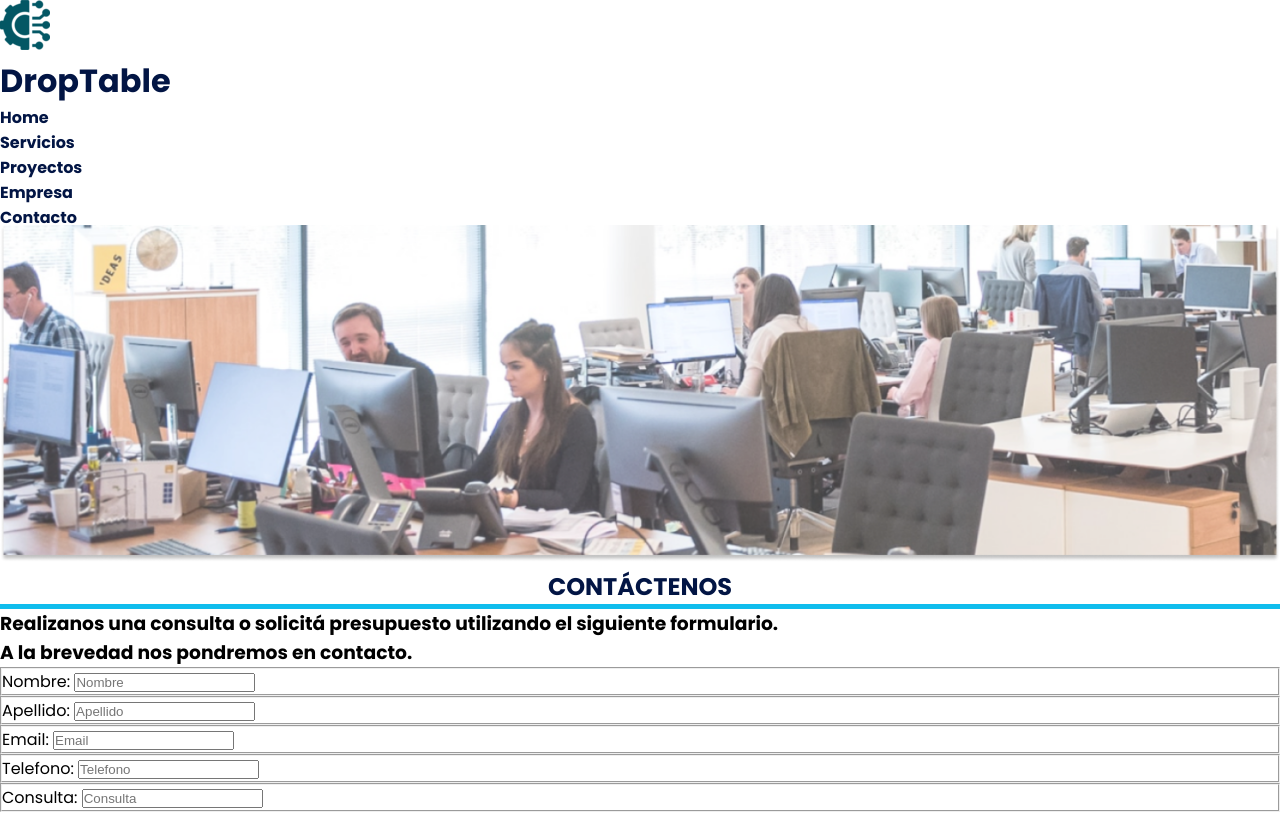
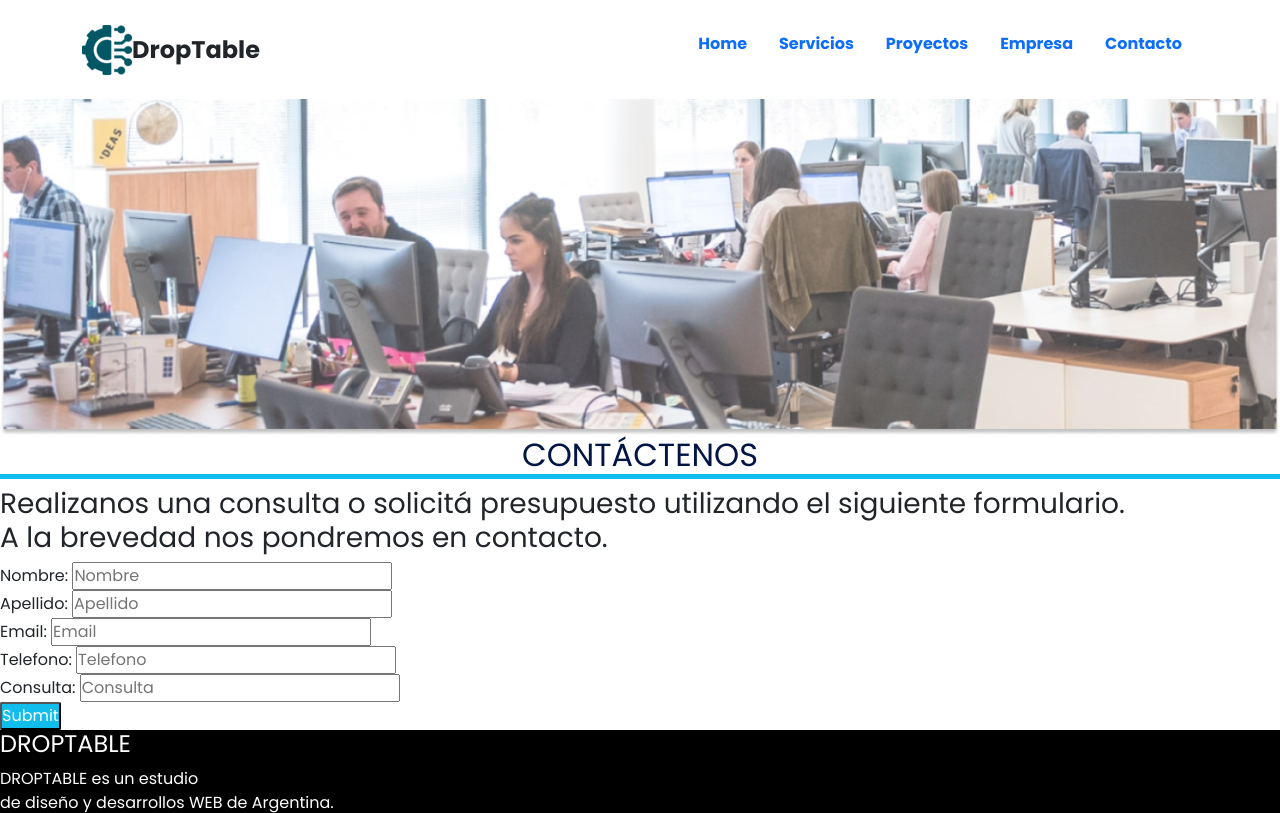
Before and after one commit to Ferste/39315-droptable, a plain HTML site: page pages/contacto.html in a window 1280 px wide. Shown: the top 813 px of the page. Drawn offline with nearby package versions, Linux system fonts and the light colour scheme.

Commit message:
Barra de navegacion de contactos con bootstrap

```diff
--- a/css/style.css
+++ b/css/style.css
@@ -20,7 +20,7 @@ font-family: 'Poppins', sans-serif;
 
 header{
     width: 100%;
-    height: 225px; /* tamaño real 99px pero sin posicion no era posible realizar las pruebas de enlace entre paginas*/
+    height: 99px; /* tamaño real 99px pero sin posicion no era posible realizar las pruebas de enlace entre paginas*/
     font-family: 'Poppins', sans-serif;
     font-weight:bold;
 }
--- a/pages/contacto.html
+++ b/pages/contacto.html
@@ -9,27 +9,25 @@
     <link rel="preconnect" href="https://fonts.googleapis.com">
     <link rel="preconnect" href="https://fonts.gstatic.com" crossorigin>
     <link href="https://fonts.googleapis.com/css2?family=Poppins:wght@400;700&display=swap" rel="stylesheet">
+    <link href="https://cdn.jsdelivr.net/npm/bootstrap@5.3.0-alpha1/dist/css/bootstrap.min.css" rel="stylesheet" integrity="sha384-GLhlTQ8iRABdZLl6O3oVMWSktQOp6b7In1Zl3/Jr59b6EGGoI1aFkw7cmDA6j6gD" crossorigin="anonymous">
 
 </head>
 <body>
-    <header>
-        <!-- Logo empresa -->
-        <div class="logo-marca">
-            <a href="../index.html">
+        <div class="container">
+            <header class="d-flex flex-wrap justify-content-center py-4  ">
+                <a href="/" class="d-flex align-items-center mb-3 mb-md-0 me-md-auto text-dark text-decoration-none">
                     <img src="../assets/img/logos/logo.png" alt="LogoMarca">
-                    <h1>DropTable</h1>
-            </a>
+                    <span class="fs-4">DropTable</span>
+                <ul class="nav nav-pills">
+                    <li class="nav-item"><a href="../index.html" class="nav-link " aria-current="page">Home</a></li>
+                    <li class="nav-item"><a href="../pages/servicios.html" class="nav-link">Servicios</a></li>
+                    <li class="nav-item"><a href="../pages/proyectos.html" class="nav-link">Proyectos</a></li>
+                    <li class="nav-item"><a href="../pages/empresa.html" class="nav-link">Empresa</a></li>
+                    <li class="nav-item"><a href="../pages/contacto.html" class="nav-link">Contacto</a></li>
+                </ul>
+            </header>
         </div>
-        <!-- Barra de navegacion -->
-        <nav>
-            <ul class="navbar">
-                <li><a href="../index.html">Home</a></li>
-                <li><a href="../pages/servicios.html">Servicios</a></li>
-                <li><a href="../pages/proyectos.html">Proyectos</a></li>
-                <li><a href="../pages/empresa.html">Empresa</a></li>
-                <li><a href="../pages/contacto.html">Contacto</a></li>
-            </ul>
-        </nav>
+
     </header>
     <main>
         <section>
@@ -124,5 +122,6 @@
         </div>
         <h3 class="derechos"> Todos los derechos reservados © DropTable S.R.L.</h3>
     </footer>
+    <script src="https://cdn.jsdelivr.net/npm/bootstrap@5.3.0-alpha1/dist/js/bootstrap.bundle.min.js" integrity="sha384-w76AqPfDkMBDXo30jS1Sgez6pr3x5MlQ1ZAGC+nuZB+EYdgRZgiwxhTBTkF7CXvN" crossorigin="anonymous"></script>
 </body>
 </html>
```
